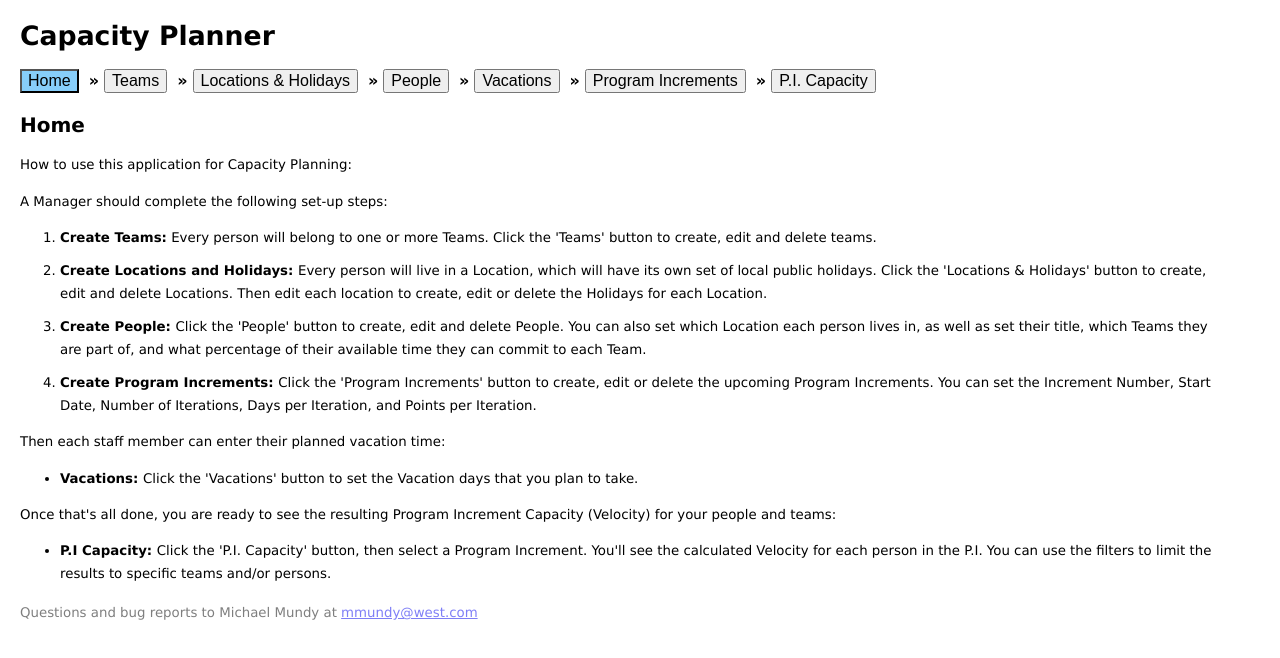
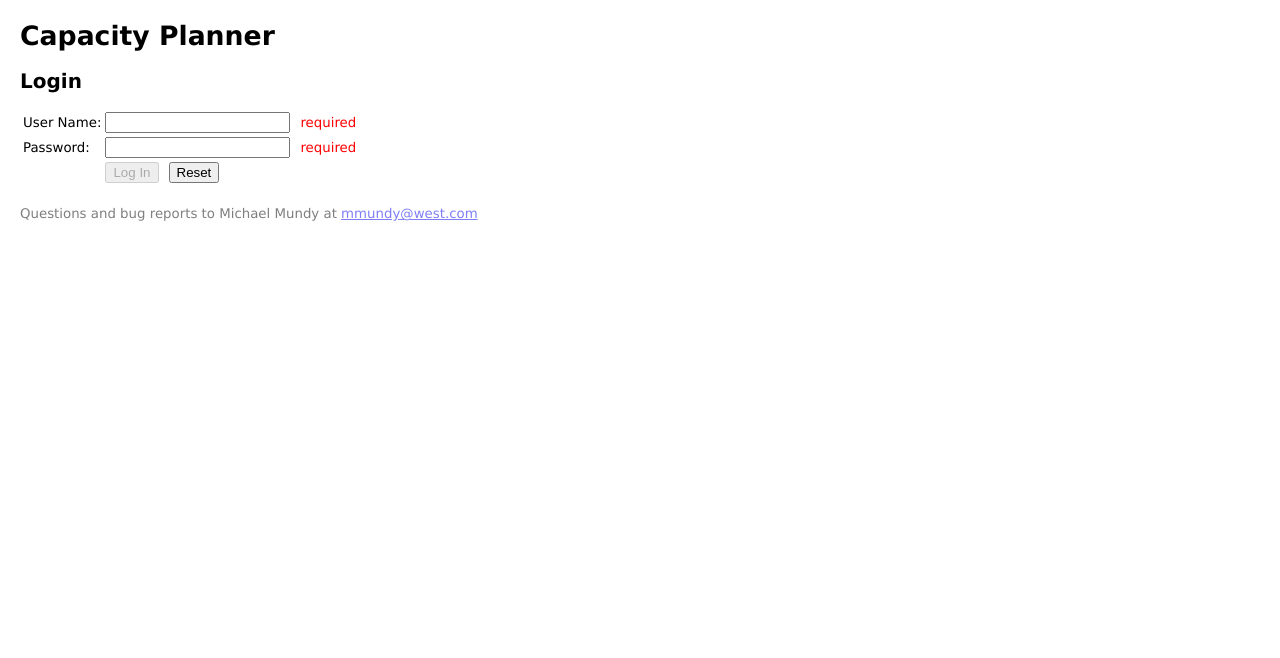
Before and after one commit to MikeMundy/CapacityPlanner, a React (Create React App) app: page / in a window 1280 px wide. Shown: the top 658 px of the page. Built offline with nearby package versions, Linux system fonts and the light colour scheme.

Commit message:
New branch3 (#8)
* Fix CNAME

* Add login screen and menu permissions

Co-authored-by: Michael Mundy <mmundy@west.com>

```diff
--- a/src/App.tsx
+++ b/src/App.tsx
@@ -1,5 +1,6 @@
 import React, { useState } from 'react';
 
+import Login from "./components/Login";
 import Footer from "./components/Footer";
 import Home from "./components/Home";
 import ProgramIncrements from "./components/ProgramIncrements";
@@ -119,8 +120,8 @@ const App: React.FC<IProps> = (props: IProps) => {
 
   const getInitialProgramIncrements = () => {
     const programIncrements: IProgramIncrement[] = [
-      { id: 1, incrementNumberInYear: 1, startDate: new Date(2022, 1-1, 17), numberIterations: 7, daysPerIteration: 14, pointsPerIteration: 8 },
-      { id: 2, incrementNumberInYear: 2, startDate: new Date(2022, 4-1, 25), numberIterations: 7, daysPerIteration: 14, pointsPerIteration: 8 },
+      { id: 1, incrementNumberInYear: 1, startDate: new Date(2022, 1 - 1, 17), numberIterations: 7, daysPerIteration: 14, pointsPerIteration: 8 },
+      { id: 2, incrementNumberInYear: 2, startDate: new Date(2022, 4 - 1, 25), numberIterations: 7, daysPerIteration: 14, pointsPerIteration: 8 },
     ]
     return programIncrements;
   };
@@ -135,6 +136,8 @@ const App: React.FC<IProps> = (props: IProps) => {
   const [programIncrements, setProgramIncrements] = useState(getInitialProgramIncrements())
   const [selectedPersonId, setSelectedPersonId] = useState(-1);
   const [selectedProgramIncrementId, setSelectedProgramIncrementId] = useState(-1);
+  const [isLoggedIn, setIsLoggedIn] = useState(false);
+  const [userRole, setUserRole] = useState("");
 
   // const [showData, setShowData] = useState(false);
 
@@ -275,15 +278,36 @@ const App: React.FC<IProps> = (props: IProps) => {
     setProgramIncrements(updatedPIs);
   }
 
+  const onLogin = (username: string, password: string): string => {
+    if (username.trim() === "Manager" && password.trim() === "RedBrick") {
+      setIsLoggedIn(true);
+      setUserRole("MANAGER");
+      return "";
+    }
+    if (username.trim() === "User" && password.trim() === "GreenTree") {
+      setIsLoggedIn(true);
+      setUserRole("USER");
+      return "";
+    }
+    return "Login failed"
+  }
+
+  const onLogOut = () => {
+    setIsLoggedIn(false);
+  }
+
   const getComponentToDisplay = () => {
+
+    if (!isLoggedIn) { return <Login onLogin={onLogin} /> }
+
     switch (page) {
-      case "HOME": return <Home/>;
+      case "HOME": return <Home />;
       case "PEOPLE": return <People personsBasic={personsBasic} locations={locations} teams={teams} personTeams={personTeams} addPerson={addPerson} editPerson={editPerson} deletePerson={deletePerson} />;
       case "TEAMS": return <Teams teams={teams} addTeam={addTeam} editTeam={editTeam} deleteTeam={deleteTeam} />;
       case "LOCATIONS": return <Locations locations={locations} locationHolidays={locationHolidays} addLocation={addLocation} editLocation={editLocation} deleteLocation={deleteLocation} />;
       case "VACATIONS": return <Vacations selectedPersonId={selectedPersonId} personsBasic={personsBasic} personVacations={personVacations} locationHolidays={locationHolidays} updateVacations={updateVacations} updateSelectedPersonId={(id: number) => setSelectedPersonId(id)} />;
       case "PROGRAM_INCREMENTS": return <ProgramIncrements programIncrements={programIncrements} addProgramIncrement={addProgramIncrement} editProgramIncrement={editProgramIncrement} deleteProgramIncrement={deleteProgramIncrement} />;
-      case "CAPACITY": return <Capacity programIncrements={programIncrements} persons={personsBasic} locations={locations} teams={teams} personTeams={personTeams} locationHolidays={locationHolidays} personVacations={personVacations} selectedProgramIncrement={selectedProgramIncrementId} updateSelectedProgramIncrement={(id: number) => setSelectedProgramIncrementId(id)}/>;
+      case "CAPACITY": return <Capacity programIncrements={programIncrements} persons={personsBasic} locations={locations} teams={teams} personTeams={personTeams} locationHolidays={locationHolidays} personVacations={personVacations} selectedProgramIncrement={selectedProgramIncrementId} updateSelectedProgramIncrement={(id: number) => setSelectedProgramIncrementId(id)} />;
       // case "CAPACITY_OLD": return <CapacityPlanner_OLD />;
 
       default: return <h2>Page Unknown</h2>;
@@ -294,7 +318,9 @@ const App: React.FC<IProps> = (props: IProps) => {
     <div className="app">
       <h1>Capacity Planner</h1>
 
-      <Menu page={page} onSelectPage={onSelectPage} />
+      {isLoggedIn &&
+        <Menu page={page} userRole={userRole} onSelectPage={onSelectPage} onLogOut={onLogOut} />
+      }
 
       {getComponentToDisplay()}
 
--- /dev/null
+++ b/src/components/Login.tsx
@@ -0,0 +1,72 @@
+import React, { useState } from "react";
+
+export interface IProps {
+    onLogin: (username: string, password: string) => string;
+}
+
+const Login: React.FC<IProps> = (props: IProps) => {
+
+    const [userName, setUserName] = useState("");
+    const [password, setPassword] = useState("");
+    const [loginResponse, setLoginResponse] = useState("");
+
+
+    const onChangeUserName = (e: any): void => {
+        setUserName(e.target.value);
+    }
+
+    const onChangePassword = (e: any): void => {
+        setPassword(e.target.value);
+    }
+
+    const Reset = () => {
+        setUserName("");
+        setPassword("");
+        setLoginResponse("");
+    }
+
+    const Login = () => {
+        const result = props.onLogin(userName, password);
+        setLoginResponse(result);
+    }
+
+    return (
+        <div>
+            <h2>Login</h2>
+
+            <table>
+                <tr>
+                    <td>User Name:</td>
+                    <td>
+                        <input type="text" value={userName} onChange={(e) => onChangeUserName(e)}></input>
+                        {userName === "" &&
+                            <span className="warning marginLeft10">required</span>
+                        }
+                    </td>
+                </tr>
+                <tr>
+                    <td>Password:</td>
+                    <td>
+                        <input type="password" value={password} onChange={(e) => onChangePassword(e)}></input>
+                        {password === "" &&
+                            <span className="warning marginLeft10">required</span>
+                        }
+                    </td>
+                </tr>
+                <tr>
+                    <td></td>
+                    <td>
+                        <button disabled={userName === "" || password === ""} onClick={Login}>Log In</button>
+                        <button className="marginLeft10" onClick={Reset}>Reset</button>
+                    </td>
+                </tr>
+            </table>
+
+            <div className="warning">{loginResponse}</div>
+
+        </div>
+    )
+
+}
+
+export default Login;
--- a/src/components/Menu.tsx
+++ b/src/components/Menu.tsx
@@ -2,7 +2,9 @@ import React from "react";
 
 export interface IProps {
     page: string;
+    userRole: string;
     onSelectPage: (page: string) => void;
+    onLogOut: () => void;
 }
 
 const Menu: React.FC<IProps> = (props: IProps) => {
@@ -15,25 +17,38 @@ const Menu: React.FC<IProps> = (props: IProps) => {
     }
 
     const pages = [
-        { name: "HOME", title: "Home" },
-        { name: "TEAMS", title: "Teams" },
-        { name: "LOCATIONS", title: "Locations & Holidays" },
-        { name: "PEOPLE", title: "People" },
-        { name: "VACATIONS", title: "Vacations" },
-        { name: "PROGRAM_INCREMENTS", title: "Program Increments" },
-        { name: "CAPACITY", title: "P.I. Capacity" },
+        { name: "HOME", title: "Home", ManagerOnly: false },
+        { name: "TEAMS", title: "Teams", ManagerOnly: true },
+        { name: "LOCATIONS", title: "Locations & Holidays", ManagerOnly: true },
+        { name: "PEOPLE", title: "People", ManagerOnly: true },
+        { name: "VACATIONS", title: "Vacations", ManagerOnly: false },
+        { name: "PROGRAM_INCREMENTS", title: "Program Increments", ManagerOnly: true },
+        { name: "CAPACITY", title: "P.I. Capacity", ManagerOnly: false },
     ];
+
+    const GetAllowedPage = (p: any): boolean => {
+        if (props.userRole === "MANAGER") { return true; }
+        if (props.userRole === "USER") {
+            return !p.ManagerOnly;
+        }
+        return false;
+    }
 
     const pageElements = pages.map((p) =>
         <>
-            <button key={p.name} onClick={(e) => props.onSelectPage(p.name)} className={getClassName(p.name)}>{p.title}</button>
-            <span className="rightArrow">&#187;</span>
+            {GetAllowedPage(p) &&
+                <>
+                    <button key={p.name} onClick={(e) => props.onSelectPage(p.name)} className={getClassName(p.name)}>{p.title}</button>
+                    <span className="rightArrow">&#187;</span>
+                </>
+            }
         </>
     )
 
     return (
         <div className="menu">
             {pageElements}
+            <button className="marginLeft10" onClick={props.onLogOut}>Log Out</button>
         </div>
     )
 
--- a/src/index.css
+++ b/src/index.css
@@ -285,3 +285,11 @@ div.footer {
 p {
   line-height: 23px;
 }
+
+.warning {
+  color: red;
+}
+
+.marginLeft10 {
+  margin-left: 10px;
+}
```
